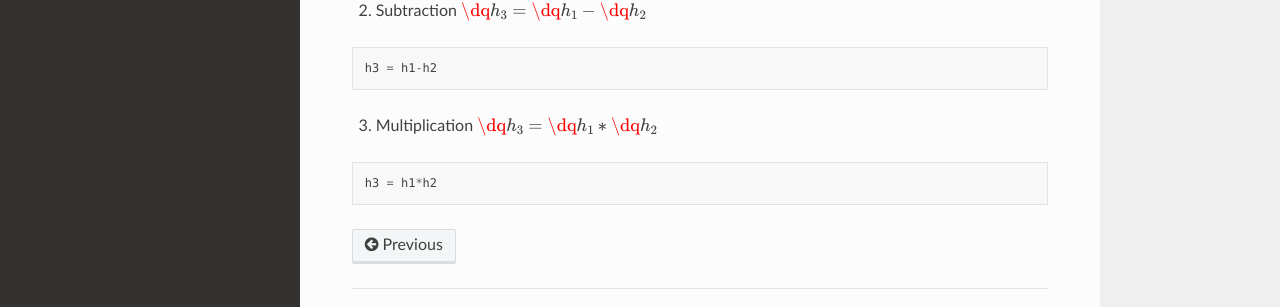
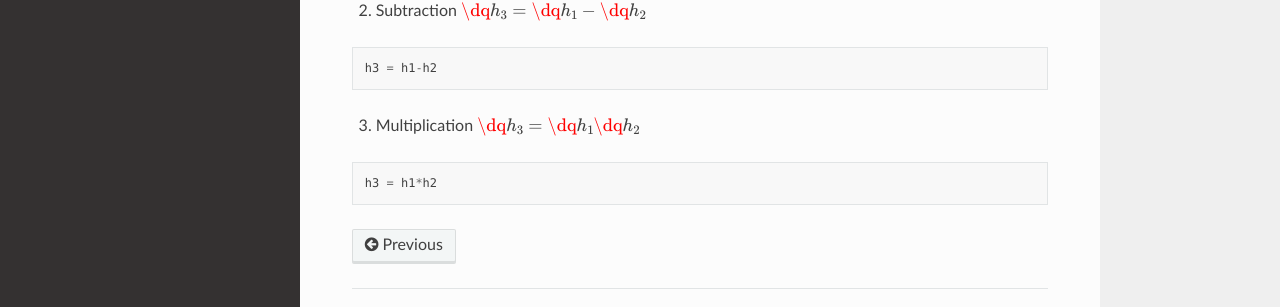
Before and after one commit to dqrobotics/dqrobotics.github.io, a Sphinx documentation site: the page built from docs/basics/python.rst, in a window 1280 px wide and 1320 px high. Shown: the part 926-1233 px from the top of the window. Built offline with Sphinx 7.4.7 and the Read the Docs theme 2.0.0, drawn with Linux system fonts in a browser that asks for light colours.

```diff
--- a/docs/basics/python.rst
+++ b/docs/basics/python.rst
@@ -45,7 +45,7 @@ Operations
 
   h3 = h1-h2
 
-3. Multiplication :math:`\dq{h_3} = \dq{h_1} * \dq{h_2}`
+3. Multiplication :math:`\dq{h_3} = \dq{h_1}\dq{h_2}`
 
 .. code-block:: python
 
```
